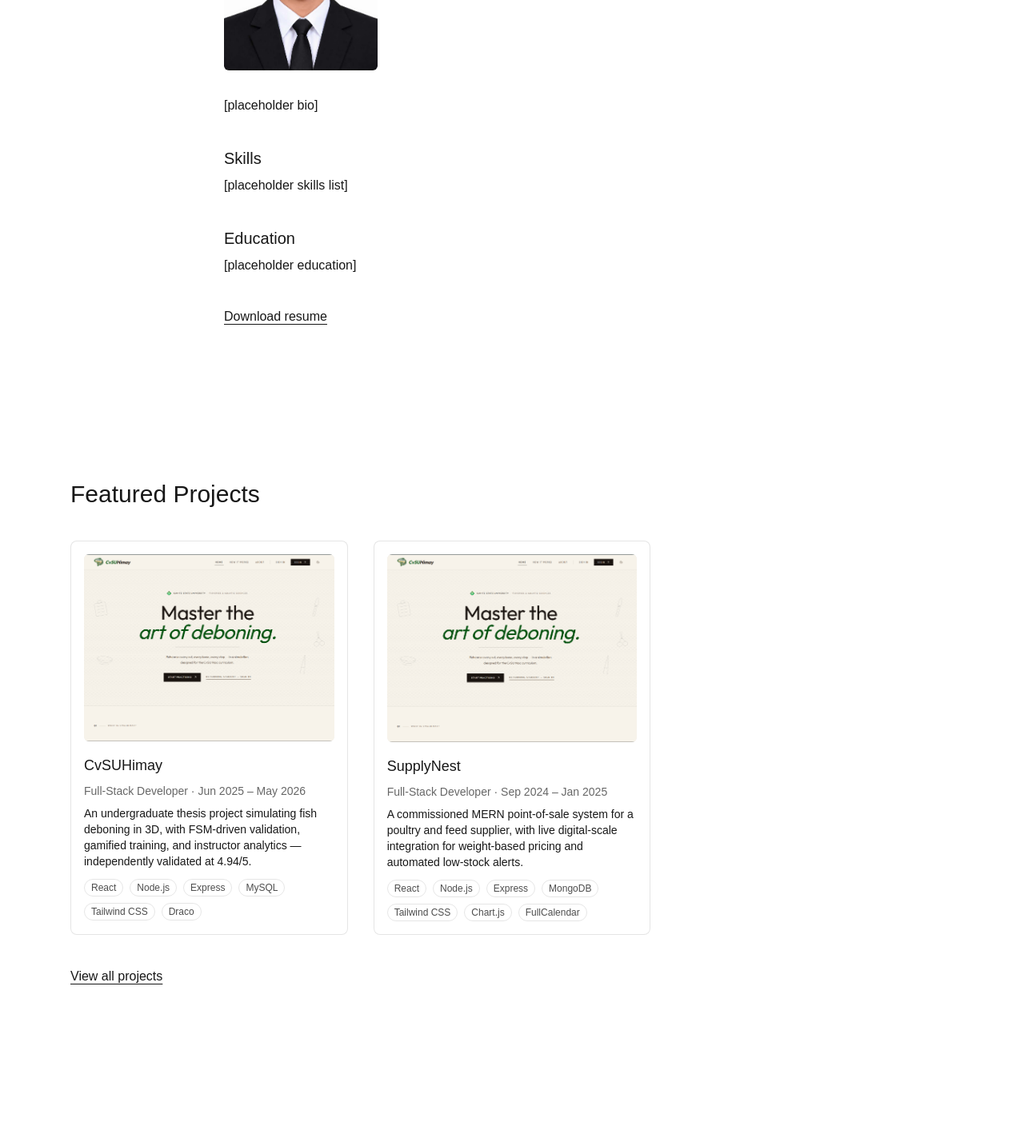
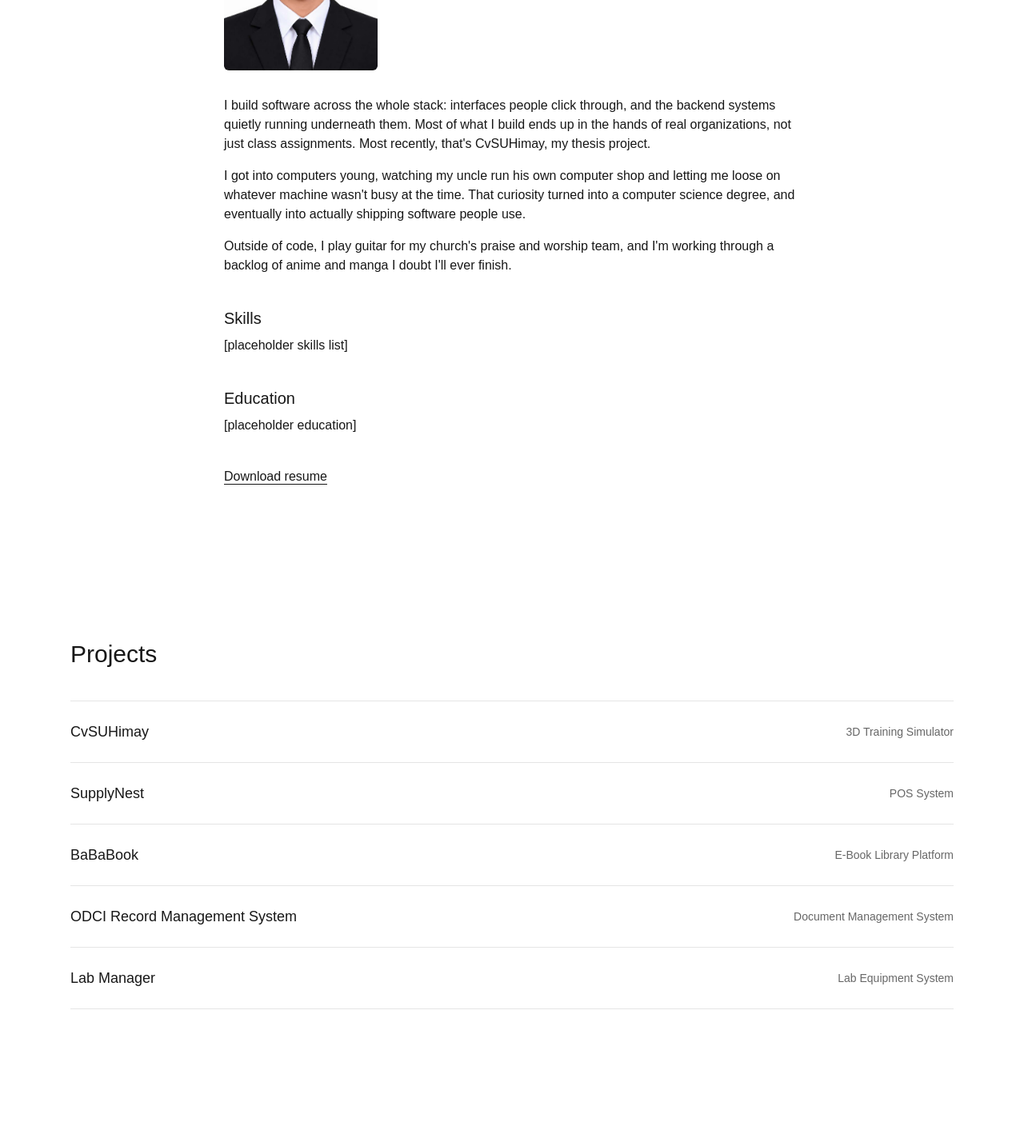
Before and after one commit to var-franklin/FranklinSarmiento, a Next.js app: page / in a window 1280 px wide. Shown: the part 680-2108 px from the top of the page at 80% size. Built offline with nearby package versions, Linux system fonts and the light colour scheme.

Commit message:
better project section structure

```diff
--- a/app/layout.tsx
+++ b/app/layout.tsx
@@ -7,6 +7,7 @@ import "./globals.css";
 import GsapProvider from '@/components/providers/GsapProvider';
 import SmoothScroll from "@/components/providers/SmoothScroll";
 import RouteChangeRefresh from "@/components/providers/RouteChangeRefresh";
+import HashScrollHandler from "@/components/providers/HashScrollHandler";
 import Nav from "@/components/ui/Nav";
 import Footer from "@/components/ui/Footer";
 
@@ -31,6 +32,7 @@ export default function RootLayout({ children }: { children: React.ReactNode })
       <body className={`${geistSans.variable} ${geistMono.variable} h-full antialiased`}>
         <GsapProvider>
           <RouteChangeRefresh />
+          <HashScrollHandler />
           <SmoothScroll>
             <Nav />
             {children}
--- a/app/page.tsx
+++ b/app/page.tsx
@@ -1,6 +1,5 @@
 //file path: app/page.tsx
 
-import Link from 'next/link';
 import Hero from '@/components/sections/hero/Hero';
 import About from '@/components/sections/about/About';
 import ProjectGrid from '@/components/sections/projects/ProjectGrid';
@@ -13,20 +12,12 @@ export default function Home() {
 
       <About />
 
-      <section className="mx-auto max-w-6xl px-6 py-24">
-        <h2 className="text-3xl font-medium">Featured Projects</h2>
+      <section id="projects" className="mx-auto max-w-6xl px-6 py-24">
+        <h2 className="text-3xl font-medium">Projects</h2>
 
         <div className="mt-10">
-          <ProjectGrid variant="featured" />
+          <ProjectGrid />
         </div>
-
-        <Link
-          href="/projects"
-          data-cursor-hover
-          className="mt-10 inline-block underline underline-offset-4"
-        >
-          View all projects
-        </Link>
       </section>
 
       <CTA />
--- a/components/sections/about/About.tsx
+++ b/components/sections/about/About.tsx
@@ -2,14 +2,6 @@
 
 import Image from 'next/image';
 
-/**
- * Renders the About section inline on the home page. This used to support
- * a 'preview' | 'full' split tied to a standalone /about route (short
- * blurb + "Read more" on the home page, full content on /about). That
- * route is gone now that the site is Hero / About / Featured Projects /
- * CTA / Footer as a single page — so there's only one shape left, and the
- * variant prop and preview branch go with it.
- */
 export default function About() {
   return (
     <section id="about" className="mx-auto max-w-3xl px-6 py-24">
@@ -25,8 +17,35 @@ export default function About() {
         />
       </div>
 
-      <p className="mt-8">[placeholder bio]</p>
+      <div className="mt-8 space-y-4">
+        <p>
+          I build software across the whole stack: interfaces people
+          click through, and the backend systems quietly running
+          underneath them. Most of what I build ends up in the hands of
+          real organizations, not just class assignments. Most recently,
+          that&apos;s CvSUHimay, my thesis project.
+        </p>
+        <p>
+          I got into computers young, watching my uncle run his own
+          computer shop and letting me loose on whatever machine
+          wasn&apos;t busy at the time. That curiosity turned into a
+          computer science degree, and eventually into actually shipping
+          software people use.
+        </p>
+        <p>
+          Outside of code, I play guitar for my church&apos;s praise and
+          worship team, and I&apos;m working through a backlog of anime
+          and manga I doubt I&apos;ll ever finish.
+        </p>
+      </div>
 
+      {/*
+        Skills and Education weren't part of this round's brainstorm —
+        only the bio narrative got finalized — so these are left exactly
+        as placeholders rather than guessed at. See note below re: whether
+        "Skills" should even live inside About.tsx given the Hero → About
+        → Skills → Projects flow you described.
+      */}
       <h3 className="mt-10 text-xl font-medium">Skills</h3>
       <p className="mt-2">[placeholder skills list]</p>
 
--- a/components/sections/projects/ProjectGrid.tsx
+++ b/components/sections/projects/ProjectGrid.tsx
@@ -3,36 +3,32 @@
 'use client';
 
 import { useRef } from 'react';
-import Image from 'next/image';
 import Link from 'next/link';
 import gsap from 'gsap';
 import { ScrollTrigger } from 'gsap/ScrollTrigger';
 import { useGSAP } from '@gsap/react';
 import { projects } from '@/lib/projects';
 
-interface ProjectGridProps {
-  variant?: 'all' | 'featured';
-}
-
-export default function ProjectGrid({ variant = 'all' }: ProjectGridProps) {
-  const gridRef = useRef<HTMLDivElement>(null);
-
-  const visibleProjects =
-    variant === 'featured' ? projects.filter((project) => project.featured) : projects;
+/**
+ * Minimalist project list: title + short category tag per row, no
+ * thumbnails, in the order lib/projects.ts defines them. No `variant` prop
+ * anymore — this used to render a "featured" subset for the home page and
+ * a full grid on the now-removed /projects listing page; now there's only
+ * one list, shown in full on the home page.
+ */
+export default function ProjectGrid() {
+  const listRef = useRef<HTMLDivElement>(null);
 
   useGSAP(
     () => {
-      const container = gridRef.current;
+      const container = listRef.current;
       if (!container) return;
 
-      // container.children are the <Link> elements below, not the
-      // <article>s nested inside them — the opacity-0 / translate-y-8
-      // starting-state classes live on the Link for exactly that reason.
-      // Put them on the inner <article> instead and GSAP would animate the
-      // Link (which has no hidden state) while the article stayed invisible
-      // forever underneath it.
-      const cards = container.children;
-      if (cards.length === 0) return;
+      // container.children are the <Link> rows below — the opacity-0 /
+      // translate-y-8 starting-state classes live on the Link itself so
+      // GSAP animates the element that actually carries the hidden state.
+      const rows = container.children;
+      if (rows.length === 0) return;
 
       const mm = gsap.matchMedia();
 
@@ -42,7 +38,7 @@ export default function ProjectGrid({ variant = 'all' }: ProjectGridProps) {
           start: 'top 80%',
           once: true,
           onEnter: () => {
-            gsap.to(cards, {
+            gsap.to(rows, {
               opacity: 1,
               y: 0,
               duration: 0.6,
@@ -56,62 +52,27 @@ export default function ProjectGrid({ variant = 'all' }: ProjectGridProps) {
       });
 
       mm.add('(prefers-reduced-motion: reduce)', () => {
-        gsap.set(cards, { opacity: 1, y: 0 });
+        gsap.set(rows, { opacity: 1, y: 0 });
       });
 
       return () => mm.revert();
     },
-    { scope: gridRef }
+    { scope: listRef }
   );
 
   return (
-    <div
-      ref={gridRef}
-      className="grid grid-cols-1 gap-8 sm:grid-cols-2 lg:grid-cols-3"
-    >
-      {visibleProjects.map((project) => (
+    <div ref={listRef} className="flex flex-col border-t border-black/10 dark:border-white/10">
+      {projects.map((project) => (
         <Link
           key={project.slug}
           href={`/projects/${project.slug}`}
           data-cursor-hover
-          className="block translate-y-8 rounded-lg border border-black/10 bg-white p-4 opacity-0 dark:border-white/10 dark:bg-black"
+          className="flex translate-y-8 items-center justify-between gap-6 border-b border-black/10 py-6 opacity-0 dark:border-white/10"
         >
-          {/* Plain <article>, no className — kept for semantics only. All
-              layout and animation-state classes live on the Link above. */}
-          <article>
-            <div className="relative aspect-[4/3] w-full overflow-hidden rounded-md bg-black/5 dark:bg-white/5">
-              <Image
-                src={project.screenshots[0]}
-                alt={`${project.title} screenshot`}
-                fill
-                sizes="(min-width: 1024px) 33vw, (min-width: 640px) 50vw, 100vw"
-                className="object-cover"
-              />
-            </div>
-
-            <div className="mt-4 flex flex-col gap-2">
-              <h3 className="text-lg font-medium">{project.title}</h3>
-
-              <p className="text-sm text-black/60 dark:text-white/60">
-                {project.role} · {project.timeframe}
-              </p>
-
-              <p className="text-sm">{project.summary}</p>
-
-              {project.techStack.length > 0 && (
-                <ul className="mt-1 flex flex-wrap gap-2">
-                  {project.techStack.map((tech) => (
-                    <li
-                      key={tech}
-                      className="rounded-full border border-black/10 px-2 py-0.5 text-xs text-black/70 dark:border-white/10 dark:text-white/70"
-                    >
-                      {tech}
-                    </li>
-                  ))}
-                </ul>
-              )}
-            </div>
-          </article>
+          <h3 className="text-lg font-medium">{project.title}</h3>
+          <span className="text-sm text-black/60 dark:text-white/60">
+            {project.category}
+          </span>
         </Link>
       ))}
     </div>
--- a/components/ui/Footer.tsx
+++ b/components/ui/Footer.tsx
@@ -17,12 +17,11 @@ export default function Footer() {
       >
         franklin.yan.sarmiento@gmail.com
       </a>
-
       <div className="flex gap-6">
-        <a href="#" data-cursor-hover className="hover:text-black dark:hover:text-white">
+        <a href="https://github.com/var-franklin" data-cursor-hover className="hover:text-black dark:hover:text-white">
           [GitHub]
         </a>
-        <a href="#" data-cursor-hover className="hover:text-black dark:hover:text-white">
+        <a href="https://www.linkedin.com/in/franklinsarmiento/" data-cursor-hover className="hover:text-black dark:hover:text-white" target="_blank" rel="noopener noreferrer">
           [LinkedIn]
         </a>
       </div>
--- a/components/ui/Nav.tsx
+++ b/components/ui/Nav.tsx
@@ -2,16 +2,20 @@
 
 'use client';
 
-import { useRef } from 'react';
+import { useRef, type MouseEvent } from 'react';
 import Link from 'next/link';
 import { usePathname } from 'next/navigation';
 import gsap from 'gsap';
 import { ScrollTrigger } from 'gsap/ScrollTrigger';
 import { useGSAP } from '@gsap/react';
+import { scrollToSection } from '@/lib/scrollToSection';
 
-const LINKS = [
+// "Projects" no longer routes to a /projects page (removed — the home page
+// now lists every project). sectionId marks it as an in-page scroll target
+// instead of a normal route.
+const LINKS: { href: string; label: string; sectionId?: string }[] = [
   { href: '/', label: 'Home' },
-  { href: '/projects', label: 'Projects' },
+  { href: '/#projects', label: 'Projects', sectionId: 'projects' },
 ];
 
 export default function Nav() {
@@ -62,12 +66,24 @@ export default function Nav() {
       </Link>
       <ul className="flex gap-6">
         {LINKS.map((link) => {
-          const isActive = pathname === link.href;
+          const isActive = link.sectionId ? false : pathname === link.href;
+
+          const handleClick = (event: MouseEvent<HTMLAnchorElement>) => {
+            if (!link.sectionId) return;
+            if (pathname !== '/') return; // let Link navigate to "/#projects";
+            // HashScrollHandler takes it from there once we land on "/".
+
+            event.preventDefault();
+            scrollToSection(link.sectionId);
+          };
+
           return (
             <li key={link.href}>
               <Link
                 href={link.href}
                 data-cursor-hover
+                scroll={!link.sectionId}
+                onClick={handleClick}
                 aria-current={isActive ? 'page' : undefined}
                 className={isActive ? 'opacity-100' : 'opacity-70 hover:opacity-100'}
               >
--- a/lib/projects.ts
+++ b/lib/projects.ts
@@ -6,6 +6,10 @@ export interface Project {
   role: string;
   timeframe: string;
   techStack: string[];
+  category: string; // short 2-4 word tag shown next to the title in the
+  // homepage project list (e.g. "POS System") — distinct from `summary`
+  // below, which is a full sentence not currently rendered anywhere in
+  // the UI but kept around for possible future use (e.g. meta description).
   summary: string; // 1-line, for grid cards
   description: string; // longer case-study body
   highlights: string[]; // Problem / Approach / Result
@@ -29,6 +33,7 @@ export const projects: Project[] = [
     role: 'Full-Stack Developer',
     timeframe: 'Jun 2025 – May 2026',
     techStack: ['React', 'Node.js', 'Express', 'MySQL', 'Tailwind CSS', 'Draco'],
+    category: '3D Training Simulator',
     summary:
       'An undergraduate thesis project simulating fish deboning in 3D, with FSM-driven validation, gamified training, and instructor analytics — independently validated at 4.94/5.',
     description:
@@ -58,6 +63,7 @@ export const projects: Project[] = [
     role: 'Full-Stack Developer',
     timeframe: 'Sep 2024 – Jan 2025',
     techStack: ['React', 'Node.js', 'Express', 'MongoDB', 'Tailwind CSS', 'Chart.js', 'FullCalendar'],
+    category: 'POS System',
     summary:
       'A commissioned MERN point-of-sale system for a poultry and feed supplier, with live digital-scale integration for weight-based pricing and automated low-stock alerts.',
     description:
@@ -89,6 +95,7 @@ export const projects: Project[] = [
     // Genuinely unknown, not placeholder copy — no dates on the resume or on GitHub.
     timeframe: 'Unknown — no dates found on resume or GitHub',
     techStack: ['React 19', 'Vite', 'Express', 'MongoDB', 'Tailwind CSS', 'Leaflet', 'Google Books API'],
+    category: 'E-Book Library Platform',
     summary:
       'A three-role e-book library platform combining a public book catalog with real library borrowing workflows, library discovery on an interactive map, and reading-progress tracking.',
     description:
@@ -115,6 +122,7 @@ export const projects: Project[] = [
     role: 'IT Intern / Team Lead',
     timeframe: 'Jul 2025 – Aug 2025',
     techStack: ['PHP', 'JavaScript'],
+    category: 'Document Management System',
     summary:
       "A centralized document management platform I led development of during my IT internship, deployed across six departments at my university's Naic campus.",
     description:
@@ -143,6 +151,7 @@ export const projects: Project[] = [
     role: 'Full-Stack Developer — Web System',
     timeframe: 'Jan 2025',
     techStack: ['React', 'Vite', 'Node.js', 'Express', 'MongoDB', 'CSS'],
+    category: 'Lab Equipment System',
     summary:
       'A commissioned MERN system for tracking school lab equipment — availability, room assignment, and maintenance status — in real time across three roles.',
     description:
--- /dev/null
+++ b/lib/scrollToSection.ts
@@ -0,0 +1,34 @@
+//file path: lib/scrollToSection.ts
+
+import { ScrollSmoother } from 'gsap/ScrollSmoother';
+
+/**
+ * Scrolls to a section by id, routed through the active ScrollSmoother
+ * instance so it matches the rest of the page's smooth-scroll feel.
+ * ScrollSmoother.get() returns the currently mounted instance (created in
+ * SmoothScroll.tsx) without needing it passed down through props/context.
+ *
+ * Falls back to a native scrollIntoView when ScrollSmoother isn't active
+ * (prefers-reduced-motion, or this runs before SmoothScroll has mounted).
+ *
+ * The "top top+=96" offset accounts for Nav's fixed height so the section
+ * heading doesn't land underneath it — tune the 96 if Nav's height changes.
+ */
+export function scrollToSection(id: string) {
+  const target = document.getElementById(id);
+  if (!target) return;
+
+  const smoother = ScrollSmoother.get();
+  if (smoother) {
+    smoother.scrollTo(target, true, 'top top+=96');
+    return;
+  }
+
+  const prefersReducedMotion = window.matchMedia(
+    '(prefers-reduced-motion: reduce)'
+  ).matches;
+
+  target.scrollIntoView({
+    behavior: prefersReducedMotion ? 'auto' : 'smooth',
+  });
+}
```
Also changed, not shown: components/providers/HashScrollHandler.tsx (added, +37 -0 lines), 1 other file (tests, documents, lock files or other folders).
